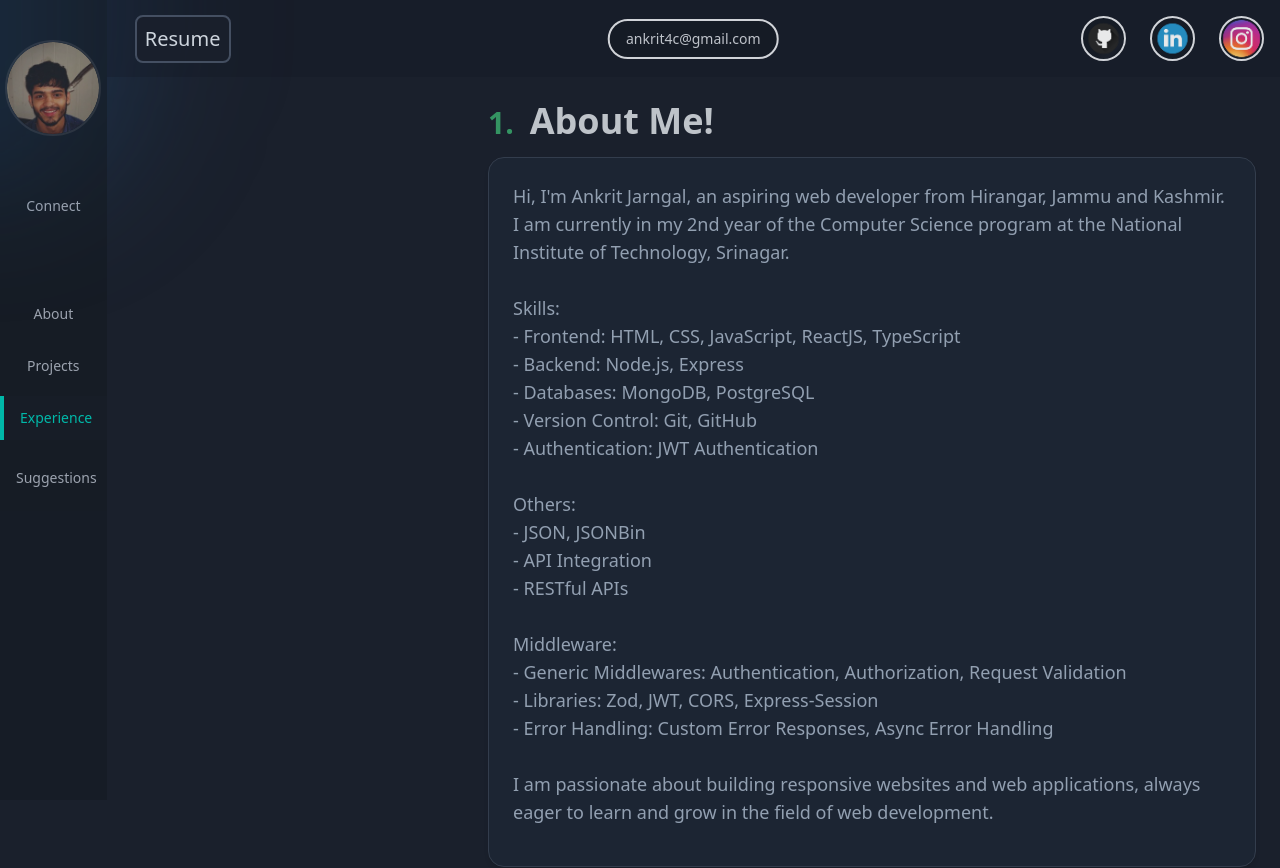
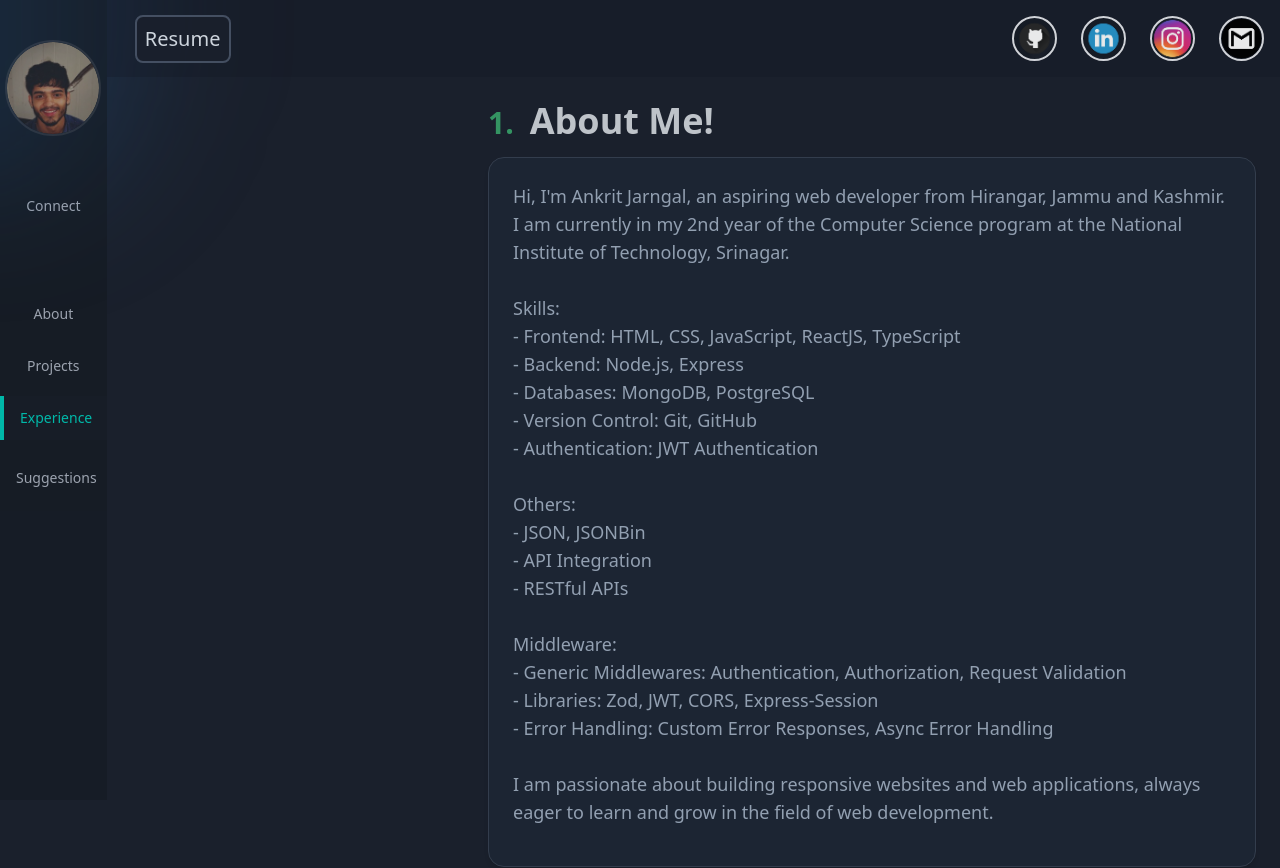
Before and after one commit to Ankritjarngal/portfolio-website, a React (Vite) app in the folder portfolio/: page / in a window 1280 px wide. Shown: the top 868 px of the page. Built offline with nearby package versions, Linux system fonts and the light colour scheme.

Commit message:
ahhhhhhh

```diff
--- a/portfolio/components/MailSection.jsx
+++ /dev/null
@@ -1,11 +0,0 @@
-export const MailSection = () => {
-    return (
-        <div
-            onClick={() => document.location = "mailto:ankrit4c@gmail.com"}
-            className="flex items-center gap-2 cursor-pointer bg-[#151A23]/60 px-4 py-2 rounded-full border-2 hover:border-[#00B8A9] transition-all duration-200"
-        >
-
-            <span className="text-[#D1D5DB] text-sm">ankrit4c@gmail.com</span>
-        </div>
-    );
-};
--- a/portfolio/pages/Topbar.jsx
+++ b/portfolio/pages/Topbar.jsx
@@ -6,7 +6,6 @@ import github2 from "../src/assets/pngwing.com (1).png";
 import linkedin from "../src/assets/pngwing.com (3).png";
 import mail from "../src/assets/pngwing.com (4).png";
 import instagram from "../src/assets/pngwing.com (7).png";
-import {MailSection} from "../components/MailSection"
 
 export function Topbar({ children }) {
   return (
@@ -40,9 +39,13 @@ export function Topbar({ children }) {
           link="https://www.instagram.com/ankrit.jarngal"
           className="w-8 h-8 sm:w-10 sm:h-10 hover:scale-110 transition-transform duration-200"
         />
-        <div className="mb-2 flex justify-center items-center sm:mb-0 sm:absolute sm:left-1/2 sm:-translate-x-1/2">
-                <MailSection />
-            </div>
+        <TopBarSection
+          title={mail}
+          alt="mail"
+          link="mailto:ankrit4c@gmail.com"
+          className="w-8 h-8 sm:w-10 sm:h-10 hover:scale-110 transition-transform duration-200"
+        />
+
       </div>
     </div>
   );
--- a/portfolio/src/App.jsx
+++ b/portfolio/src/App.jsx
@@ -67,7 +67,7 @@ const App = () => {
       </div>
 
       <div className={`flex-1 transition-all duration-300
-        ${sideBar ? "ml-12 min-[380px]:ml-16 sm:ml-[25%] md:ml-[16.67%] xl:ml-[8.33%]" : ""}`}>
+        ${sideBar ? "ml-12  sm:ml-[25%] md:ml-[16.67%] xl:ml-[8.33%]" : ""}`}>
         <Background>
           <div
             id="contact"
```
